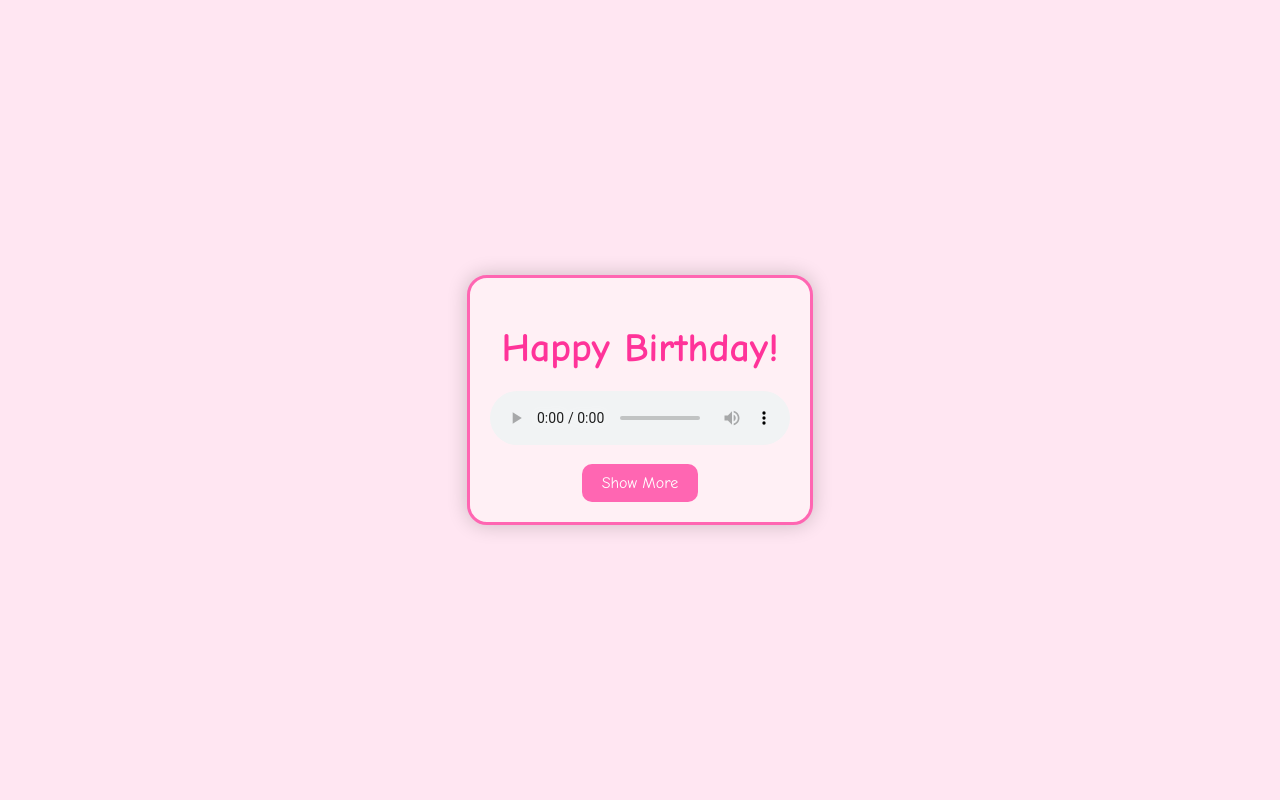
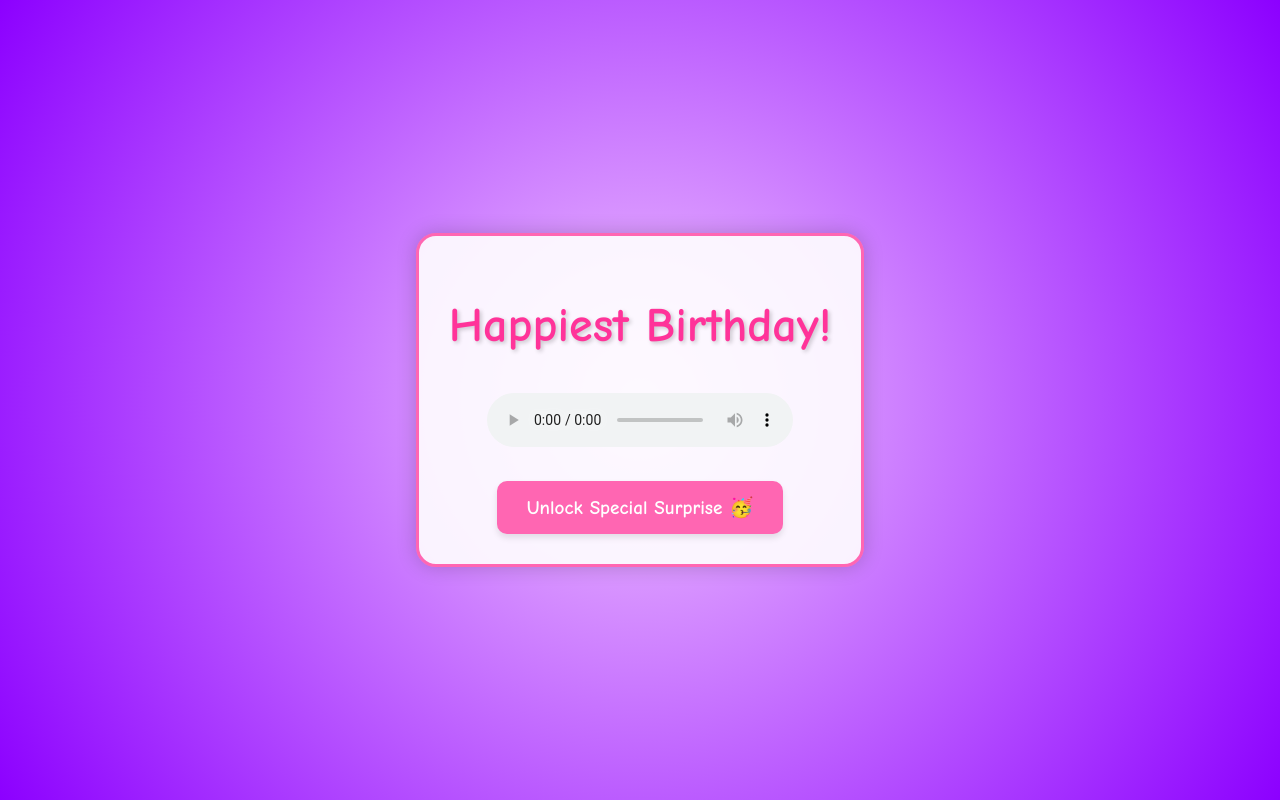
Before and after one commit to awawdh/index, a plain HTML site: page index.html in a window 1280 px wide. Drawn offline with Linux system fonts and the light colour scheme.

Commit message:
index.html

```diff
--- a/index.html
+++ b/index.html
@@ -3,7 +3,7 @@
 <head>
     <meta charset="UTF-8">
     <meta name="viewport" content="width=device-width, initial-scale=1.0">
-    <title>Birthday Voice Note</title>
+    <title>Happiest Birthday!</title>
     <style>
         body {
             display: flex;
@@ -12,33 +12,41 @@
             height: 100vh;
             margin: 0;
             font-family: 'Comic Sans MS', cursive, sans-serif;
-            background-color: #ffe6f2;
+            background-image: radial-gradient(circle, #f0c3ff, #8c00ff);
+            background-size: cover;
+            background-repeat: no-repeat;
         }
         .voice-note-container {
             text-align: center;
-            background: #fff0f5;
-            padding: 20px;
+            background: rgba(255, 255, 255, 0.9);
+            padding: 30px;
             border-radius: 20px;
             box-shadow: 0 0 20px rgba(0, 0, 0, 0.2);
             border: 3px solid #ff66b2;
+            max-width: 80%;
         }
         h1 {
             color: #ff3399;
-            font-size: 2.5em;
-            margin-bottom: 10px;
+            font-size: 3em;
+            margin-bottom: 20px;
+            text-shadow: 2px 2px 4px rgba(0, 0, 0, 0.2);
         }
         audio {
-            width: 300px;
-            margin-top: 10px;
+            width: 80%;
+            max-width: 400px;
+            margin-top: 20px;
         }
         .show-more {
             display: inline-block;
-            margin-top: 15px;
-            padding: 10px 20px;
+            margin-top: 30px;
+            padding: 15px 30px;
+            font-size: 1.2em;
+            font-weight: bold;
             text-decoration: none;
             color: white;
             background-color: #ff66b2;
             border-radius: 10px;
+            box-shadow: 0 4px 6px rgba(0, 0, 0, 0.1);
             transition: background-color 0.3s ease;
             cursor: pointer;
         }
@@ -49,22 +57,22 @@
 </head>
 <body>
     <div class="voice-note-container">
-        <h1>Happy Birthday!</h1>
+        <h1>Happiest Birthday!</h1>
         <audio controls>
             <source src="your-voice-note-file.mp3" type="audio/mpeg">
             Your browser does not support the audio element.
         </audio>
         <br>
-        <div class="show-more" onclick="checkPassword()">Show More</div>
+        <div class="show-more" onclick="checkPassword()">Unlock Special Surprise 🥳</div>
     </div>
 
     <script>
         function checkPassword() {
-            const password = prompt("حاولي تحلي مشكلاتك في اشياء داينا بتحل كل المشاكل ...");
+            const password = prompt("جربي حلي مشاكلك 😎");
             if (password === "بودي") {
                 window.location.href = "more.html";
             } else {
-                alert("Incorrect password. Please try again.");
+                alert("شكل مالك بالطيب نصيب 😪 ");
             }
         }
     </script>
```
